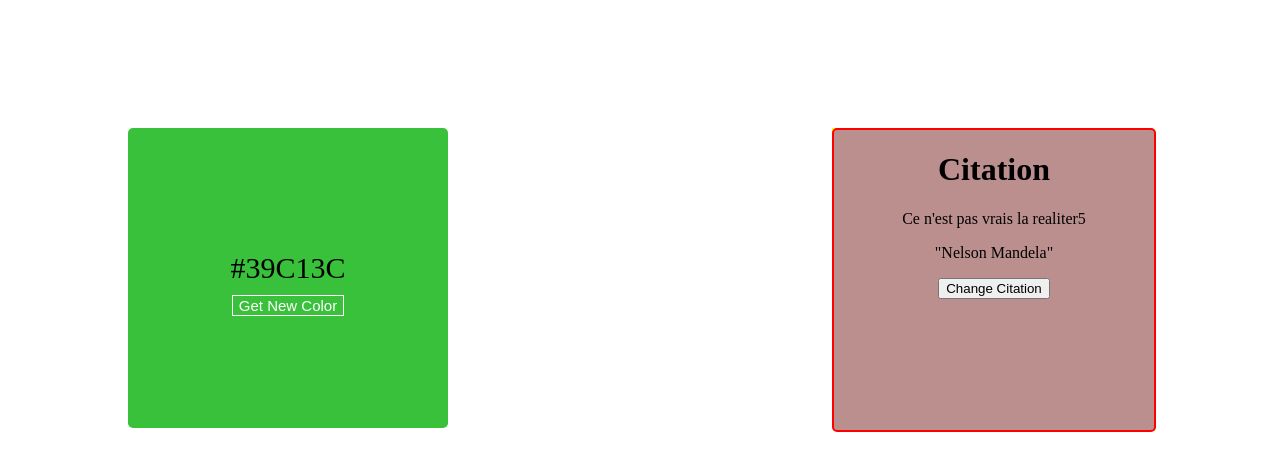
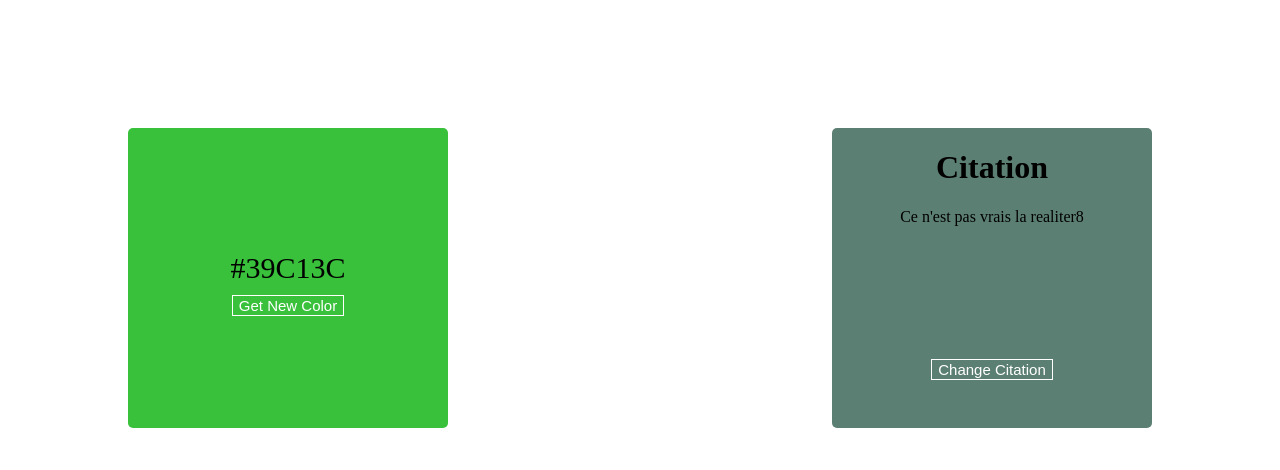
Before and after one commit to Huor97/random_generator, a plain HTML site: page index.html in a window 1280 px wide. Both pictures are taken after a click on the button "Change Citation". Drawn offline with Linux system fonts and the light colour scheme.

Commit message:
aleatoir citation V03

```diff
--- a/index.html
+++ b/index.html
@@ -9,28 +9,28 @@
   </head>
   <body>
     <!--
-          génératore aléatoir:
-          - génératore aléatoir color.
+          générateure aléatoir:
+          - générateure aléatoir color.
        -->
     <div class="container">
       <!-- dans ce div: chaque foit click sur button, div change backgroundcolor -->
       <div class="color" id="parantColor">
         <span id="hex">#39C13C</span>
-        <button type="button" name="button" id="buttonColor">
+        <button type="button" name="button" id="buttonColor" class="btn">
           Get New Color
         </button>
       </div>
       <!-- fin div color -->
-      <!-- génératore aléatoir citation -->
+      <!-- générateure aléatoir citation -->
       <div class="citationParant">
         <div class="citation">
           <h1>Citation</h1>
           <p id="citaionP">Je ne perds jamais.Soit je gagne, soit j'apprends</p>
-          <p>"Nelson Mandela"</p>
-          <button type="button" name="button" id="buttonCitation">
-            Change Citation
-          </button>
+          <!-- <p>"Nelson Mandela"</p> -->
         </div>
+        <button type="button" name="button" id="buttonCitation" class="btn">
+          Change Citation
+        </button>
       </div>
       <!-- fin citation -->
     </div>
--- a/main.js
+++ b/main.js
@@ -1,4 +1,4 @@
-// ----------------------- function générator aléatoir
+// ----------------------- function générateur aléatoir
 
 // générato aléatoir color
 buttonColor.addEventListener("click", function (e) {
@@ -11,27 +11,29 @@
 
   hex.textContent = color;
 });
-// générator aléatoir citation
+// générateur aléatoir citation
 // crée un tableau de citation objet
 // déclar un variable pour stocker objet
 // crée un bocle pour générer aléatoir
 buttonCitation.addEventListener("click", function (e) {
-  // citaionP;
-  // let citationOutput = "Ce n'est pas vrais la realiter";
   monjison = {
-    1: "Ce n'est pas vrais la realiter",
-    2: "Ce n'est pas vrais la realiter2",
-    3: "Ce n'est pas vrais la realiter3",
-    4: "Ce n'est pas vrais la realiter4",
-    5: "Ce n'est pas vrais la realiter5",
-    6: "Ce n'est pas vrais la realiter6",
-    7: "Ce n'est pas vrais la realiter7",
-    8: "Ce n'est pas vrais la realiter8",
+    0: "Le souvenire, c'est la présence invisible: Victor Hugo",
+    1: "Le courage n'est pas l'absence de peur, mais la capacité de vaincre ce qui fait peur: Nelson Mandela",
+    2: "Un problème sans solution est un problème mal posé: Albert Einstein",
+    3: "Deux choses sont infinies: l'Univers et la bêtise humaine. Mais en ce qui concerne l'Univers, je n'en ai pas encore acquis la certitude absolue: Albert Einstein",
+    4: "Quand on veut on peut, quand on peut on doit, Napoléon Bonaparte",
+    5: "C'est de l'enfer des pauvres qu'est fait le paradi des riches: Vicor Hugo",
+    6: "Ce n'est pas vrais la realiter7",
+    7: "Ce n'est pas vrais la realiter8",
   };
+  let monjisonMin = 0;
+  let monjisonMax = 7;
   let citaionResulta;
+  //La fonction Math.floor(x) renvoie le plus grand entier qui est inférieur ou égal à un nombre x
+  citaionResulta =
+    monjison[
+      Math.floor(Math.random() * (monjisonMax - monjisonMin + 1)) + monjisonMin
+    ];
 
-  for (let i = 0; i < 8; i++) {
-    citaionResulta = monjison[Math.floor(Math.random() * 10)];
-  }
   citaionP.textContent = citaionResulta;
 });
--- a/style.css
+++ b/style.css
@@ -22,7 +22,7 @@
   justify-content: center;
 }
 
-#buttonColor {
+.btn {
   background: none;
   outline: none;
   color: white;
@@ -39,16 +39,15 @@
 /* citation aleatoir */
 .citationParant {
   width: 25%;
-  background-color: yellow;
+  background-color: rgba(71, 110, 97, 0.883);
   height: 300px;
   margin-top: 10%;
   margin-right: 10%;
+  text-align: center;
+  border-radius: 5px;
 }
 .citation {
-  background-color: rosybrown;
-  border: 2px solid red;
-  border-radius: 5px;
   width: 100%;
-  height: 100%;
+  height: 70%;
   text-align: center;
 }
```
